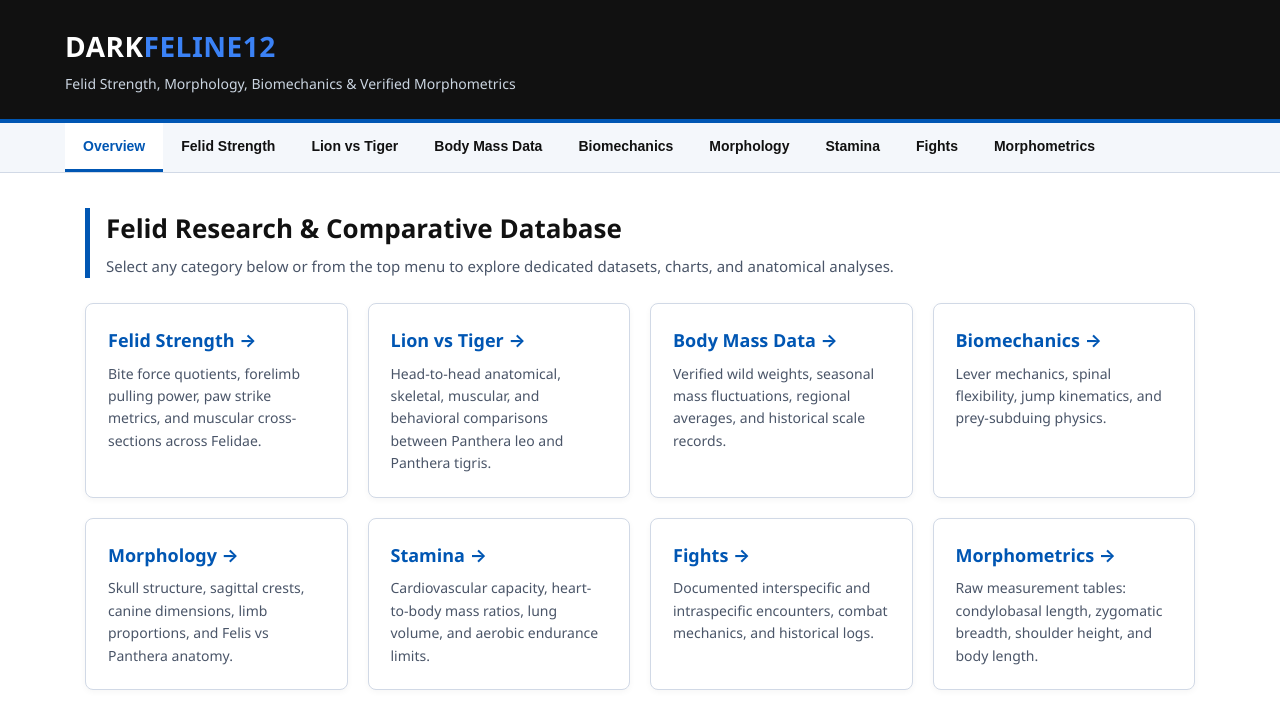
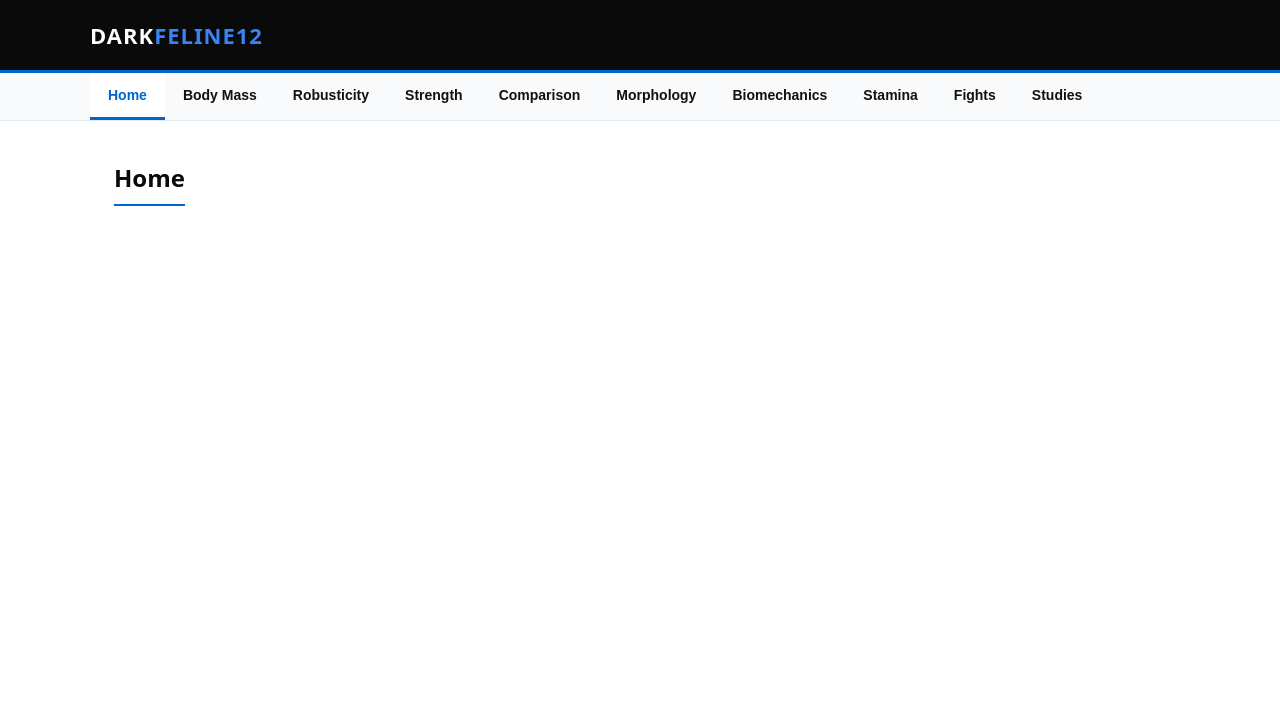
Before and after one commit to Darkfeline12/darkfeline12.github.io, a plain HTML site: page index.html in a window 1280 px wide. Drawn offline with Linux system fonts and the light colour scheme.

Commit message:
Update index.html

```diff
--- a/index.html
+++ b/index.html
@@ -3,300 +3,133 @@
 <head>
   <meta charset="UTF-8">
   <meta name="viewport" content="width=device-width, initial-scale=1.0">
-  <title>Darkfeline12 | Felid Strength, Morphology & Biomechanics</title>
-  <meta name="description" content="Comprehensive research archive on felid strength, lion vs tiger comparisons, body mass data, biomechanics, morphology, stamina, fights, and morphometrics.">
+  <title>Darkfeline12</title>
   <style>
-    :root {
-      --bg-white: #ffffff;
-      --bg-light: #f4f7fb;
-      --primary-blue: #0056b3;
-      --dark-blue: #003366;
-      --accent-blue: #e6f0fa;
-      --text-black: #111111;
-      --text-muted: #4a5568;
-      --border-color: #d1d9e6;
+    * { box-sizing: border-box; margin: 0; padding: 0; }
+    body {
+      font-family: system-ui, -apple-system, sans-serif;
+      background: #ffffff;
+      color: #111111;
     }
 
-    * { box-sizing: border-box; margin: 0; padding: 0; }
-    body {
-      font-family: 'Segoe UI', system-ui, -apple-system, sans-serif;
-      background-color: var(--bg-white);
-      color: var(--text-black);
-      line-height: 1.6;
+    /* Header */
+    header {
+      background: #0a0a0a;
+      color: #ffffff;
+      padding: 20px 24px;
+      border-bottom: 3px solid #0066cc;
     }
+    header h1 {
+      font-size: 22px;
+      font-weight: 700;
+      letter-spacing: 1px;
+      max-width: 1100px;
+      margin: 0 auto;
+    }
+    header h1 span { color: #3b82f6; }
 
-    /* Top Header & Branding */
-    header {
-      background-color: var(--text-black);
-      color: var(--bg-white);
-      padding: 24px 20px;
-      border-bottom: 4px solid var(--primary-blue);
-    }
-    .header-inner {
-      max-width: 1150px;
-      margin: 0 auto;
-      display: flex;
-      justify-content: space-between;
-      align-items: center;
-      flex-wrap: wrap;
-      gap: 15px;
-    }
-    .brand h1 {
-      font-size: 28px;
-      letter-spacing: 0.5px;
-      color: var(--bg-white);
-    }
-    .brand h1 span { color: #3b82f6; }
-    .brand p {
-      font-size: 14px;
-      color: #cbd5e1;
-      margin-top: 4px;
-    }
-
-    /* Multi-Tab Navigation Bar */
+    /* Tabs Bar */
     nav {
-      background-color: var(--bg-light);
-      border-bottom: 1px solid var(--border-color);
+      background: #f8fafc;
+      border-bottom: 1px solid #e2e8f0;
       position: sticky;
       top: 0;
-      z-index: 100;
     }
-    .nav-container {
-      max-width: 1150px;
+    .tabs {
+      max-width: 1100px;
       margin: 0 auto;
       display: flex;
       overflow-x: auto;
       scrollbar-width: none;
     }
-    .nav-container::-webkit-scrollbar { display: none; }
+    .tabs::-webkit-scrollbar { display: none; }
     .tab-btn {
       background: none;
       border: none;
-      padding: 15px 18px;
+      padding: 14px 18px;
       font-size: 14px;
       font-weight: 600;
-      color: var(--text-black);
+      color: #111111;
       cursor: pointer;
       white-space: nowrap;
       border-bottom: 3px solid transparent;
-      transition: all 0.2s ease;
     }
-    .tab-btn:hover {
-      background-color: var(--accent-blue);
-      color: var(--primary-blue);
-    }
+    .tab-btn:hover { color: #0066cc; background: #eff6ff; }
     .tab-btn.active {
-      color: var(--primary-blue);
-      border-bottom: 3px solid var(--primary-blue);
-      background-color: var(--bg-white);
+      color: #0066cc;
+      border-bottom: 3px solid #0066cc;
+      background: #ffffff;
     }
 
-    /* Main Content Area */
+    /* Content */
     main {
-      max-width: 1150px;
-      margin: 35px auto;
-      padding: 0 20px;
-      min-height: 60vh;
+      max-width: 1100px;
+      margin: 40px auto;
+      padding: 0 24px;
     }
-    .tab-content {
-      display: none;
-      animation: fadeIn 0.25s ease-in-out;
+    .page { display: none; }
+    .page.active { display: block; }
+    .page h2 {
+      font-size: 24px;
+      color: #0a0a0a;
+      padding-bottom: 10px;
+      border-bottom: 2px solid #0066cc;
+      display: inline-block;
     }
-    .tab-content.active { display: block; }
-
-    @keyframes fadeIn {
-      from { opacity: 0; transform: translateY(5px); }
-      to { opacity: 1; transform: translateY(0); }
-    }
-
-    /* Section Styling */
-    .section-header {
-      border-left: 5px solid var(--primary-blue);
-      padding-left: 16px;
-      margin-bottom: 25px;
-    }
-    .section-header h2 {
-      font-size: 26px;
-      color: var(--text-black);
-    }
-    .section-header p {
-      color: var(--text-muted);
-      font-size: 15px;
-      margin-top: 4px;
-    }
-
-    /* Grid Cards for Overview & Placeholders */
-    .grid {
-      display: grid;
-      grid-template-columns: repeat(auto-fit, minmax(260px, 1fr));
-      gap: 20px;
-      margin-top: 20px;
-    }
-    .card {
-      background: var(--bg-white);
-      border: 1px solid var(--border-color);
-      border-radius: 8px;
-      padding: 22px;
-      box-shadow: 0 2px 6px rgba(0,0,0,0.04);
-      transition: transform 0.2s, border-color 0.2s;
-      cursor: pointer;
-    }
-    .card:hover {
-      transform: translateY(-3px);
-      border-color: var(--primary-blue);
-    }
-    .card h3 {
-      color: var(--primary-blue);
-      margin-bottom: 8px;
-      font-size: 18px;
-    }
-    .card p {
-      font-size: 14px;
-      color: var(--text-muted);
-    }
-
-    /* Data Placeholder Box */
-    .placeholder-box {
-      background: var(--bg-light);
-      border: 2px dashed #93c5fd;
-      border-radius: 8px;
-      padding: 40px 25px;
-      text-align: center;
-      margin-top: 20px;
-    }
-    .placeholder-box h3 {
-      color: var(--dark-blue);
-      margin-bottom: 8px;
-    }
-    .placeholder-box p {
-      color: var(--text-muted);
-      max-width: 600px;
-      margin: 0 auto;
-    }
-
-    /* Footer */
-    footer {
-      background-color: var(--text-black);
-      color: #94a3b8;
-      text-align: center;
-      padding: 25px 20px;
-      margin-top: 60px;
-      font-size: 14px;
-    }
-    footer strong { color: var(--bg-white); }
   </style>
 </head>
 <body>
 
-  <!-- Header -->
   <header>
-    <div class="header-inner">
-      <div class="brand">
-        <h1>DARK<span>FELINE12</span></h1>
-        <p>Felid Strength, Morphology, Biomechanics & Verified Morphometrics</p>
-      </div>
-    </div>
+    <h1>DARK<span>FELINE12</span></h1>
   </header>
 
-  <!-- Navigation Tabs -->
   <nav>
-    <div class="nav-container">
-      <button class="tab-btn active" onclick="openTab('home', this)">Overview</button>
-      <button class="tab-btn" onclick="openTab('felid-strength', this)">Felid Strength</button>
-      <button class="tab-btn" onclick="openTab('lion-vs-tiger', this)">Lion vs Tiger</button>
-      <button class="tab-btn" onclick="openTab('body-mass', this)">Body Mass Data</button>
-      <button class="tab-btn" onclick="openTab('biomechanics', this)">Biomechanics</button>
-      <button class="tab-btn" onclick="openTab('morphology', this)">Morphology</button>
-      <button class="tab-btn" onclick="openTab('stamina', this)">Stamina</button>
-      <button class="tab-btn" onclick="openTab('fights', this)">Fights</button>
-      <button class="tab-btn" onclick="openTab('morphometrics', this)">Morphometrics</button>
+    <div class="tabs">
+      <button class="tab-btn active" onclick="showTab('home', this)">Home</button>
+      <button class="tab-btn" onclick="showTab('body-mass', this)">Body Mass</button>
+      <button class="tab-btn" onclick="showTab('robusticity', this)">Robusticity</button>
+      <button class="tab-btn" onclick="showTab('strength', this)">Strength</button>
+      <button class="tab-btn" onclick="showTab('comparison', this)">Comparison</button>
+      <button class="tab-btn" onclick="showTab('morphology', this)">Morphology</button>
+      <button class="tab-btn" onclick="showTab('biomechanics', this)">Biomechanics</button>
+      <button class="tab-btn" onclick="showTab('stamina', this)">Stamina</button>
+      <button class="tab-btn" onclick="showTab('fights', this)">Fights</button>
+      <button class="tab-btn" onclick="showTab('studies', this)">Studies</button>
     </div>
   </nav>
 
-  <!-- Main Content -->
   <main>
+    <div id="home" class="page active"><h2>Home</h2></div>
+    <div id="body-mass" class="page"><h2>Body Mass</h2></div>
+    <div id="robusticity" class="page"><h2>Robusticity</h2></div>
+    <div id="strength" class="page"><h2>Strength</h2></div>
+    <div id="comparison" class="page"><h2>Comparison</h2></div>
+    <div id="morphology" class="page"><h2>Morphology</h2></div>
+    <div id="biomechanics" class="page"><h2>Biomechanics</h2></div>
+    <div id="stamina" class="page"><h2>Stamina</h2></div>
+    <div id="fights" class="page"><h2>Fights</h2></div>
+    <div id="studies" class="page"><h2>Studies</h2></div>
+  </main>
 
-    <!-- 1. OVERVIEW TAB -->
-    <div id="home" class="tab-content active">
-      <div class="section-header">
-        <h2>Felid Research & Comparative Database</h2>
-        <p>Select any category below or from the top menu to explore dedicated datasets, charts, and anatomical analyses.</p>
-      </div>
-      <div class="grid">
-        <div class="card" onclick="triggerTab('felid-strength')">
-          <h3>Felid Strength →</h3>
-          <p>Bite force quotients, forelimb pulling power, paw strike metrics, and muscular cross-sections across Felidae.</p>
-        </div>
-        <div class="card" onclick="triggerTab('lion-vs-tiger')">
-          <h3>Lion vs Tiger →</h3>
-          <p>Head-to-head anatomical, skeletal, muscular, and behavioral comparisons between Panthera leo and Panthera tigris.</p>
-        </div>
-        <div class="card" onclick="triggerTab('body-mass')">
-          <h3>Body Mass Data →</h3>
-          <p>Verified wild weights, seasonal mass fluctuations, regional averages, and historical scale records.</p>
-        </div>
-        <div class="card" onclick="triggerTab('biomechanics')">
-          <h3>Biomechanics →</h3>
-          <p>Lever mechanics, spinal flexibility, jump kinematics, and prey-subduing physics.</p>
-        </div>
-        <div class="card" onclick="triggerTab('morphology')">
-          <h3>Morphology →</h3>
-          <p>Skull structure, sagittal crests, canine dimensions, limb proportions, and Felis vs Panthera anatomy.</p>
-        </div>
-        <div class="card" onclick="triggerTab('stamina')">
-          <h3>Stamina →</h3>
-          <p>Cardiovascular capacity, heart-to-body mass ratios, lung volume, and aerobic endurance limits.</p>
-        </div>
-        <div class="card" onclick="triggerTab('fights')">
-          <h3>Fights →</h3>
-          <p>Documented interspecific and intraspecific encounters, combat mechanics, and historical logs.</p>
-        </div>
-        <div class="card" onclick="triggerTab('morphometrics')">
-          <h3>Morphometrics →</h3>
-          <p>Raw measurement tables: condylobasal length, zygomatic breadth, shoulder height, and body length.</p>
-        </div>
-      </div>
-    </div>
+  <script>
+    function showTab(id, btn) {
+      document.querySelectorAll('.page').forEach(p => p.classList.remove('active'));
+      document.querySelectorAll('.tab-btn').forEach(b => b.classList.remove('active'));
+      document.getElementById(id).classList.add('active');
+      btn.classList.add('active');
+      history.replaceState(null, null, '#' + id);
+    }
 
-    <!-- 2. FELID STRENGTH TAB -->
-    <div id="felid-strength" class="tab-content">
-      <div class="section-header">
-        <h2>Felid Strength</h2>
-        <p>Comparative muscular output, bite force, and physical capability across big and small cats.</p>
-      </div>
-      <div class="placeholder-box">
-        <h3>Felid Strength Module — Ready for Data</h3>
-        <p>This section is set up and ready. We will populate this tab with your bite force tables, forelimb strength comparisons, and visual charts next.</p>
-      </div>
-    </div>
+    window.addEventListener('DOMContentLoaded', () => {
+      const hash = window.location.hash.replace('#', '');
+      const target = document.getElementById(hash);
+      if (target) {
+        const btn = Array.from(document.querySelectorAll('.tab-btn')).find(b => b.getAttribute('onclick').includes(hash));
+        showTab(hash, btn);
+      }
+    });
+  </script>
 
-    <!-- 3. LION VS TIGER TAB -->
-    <div id="lion-vs-tiger" class="tab-content">
-      <div class="section-header">
-        <h2>Lion vs Tiger</h2>
-        <p>Objective, data-backed anatomical and physical breakdown of Panthera leo and Panthera tigris.</p>
-      </div>
-      <div class="placeholder-box">
-        <h3>Lion vs Tiger Module — Ready for Data</h3>
-        <p>This section is set up and ready. We will add side-by-side skeletal ratios, muscle mass percentages, and verified weight comparisons here.</p>
-      </div>
-    </div>
-
-    <!-- 4. BODY MASS DATA TAB -->
-    <div id="body-mass" class="tab-content">
-      <div class="section-header">
-        <h2>Body Mass Data</h2>
-        <p>Verified wild weights, sample sizes, and geographic mass variations across felid species.</p>
-      </div>
-      <div class="placeholder-box">
-        <h3>Body Mass Data Module — Ready for Data</h3>
-        <p>This section is set up and ready. We will build searchable weight tables separating wild verified weights from captive records.</p>
-      </div>
-    </div>
-
-    <!-- 5. BIOMECHANICS TAB -->
-    <div id="biomechanics" class="tab-content">
-      <div class="section-header">
-        <h2>Biomechanics</h2>
-        <p>Mechanical advantage, joint angles, grappling leverage, and locomotion dynamics.</p>
-      </div>
+</body>
+</html>
```
